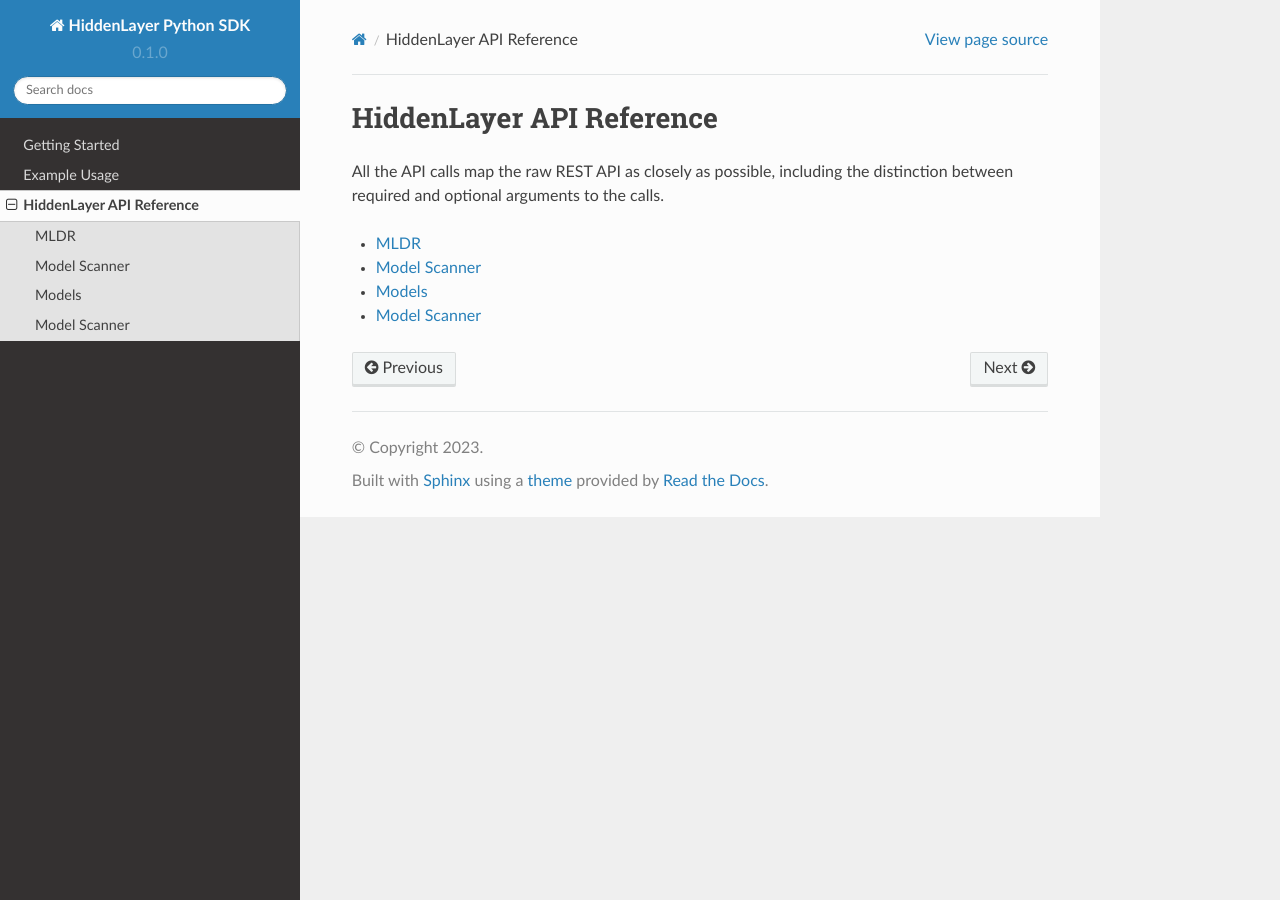
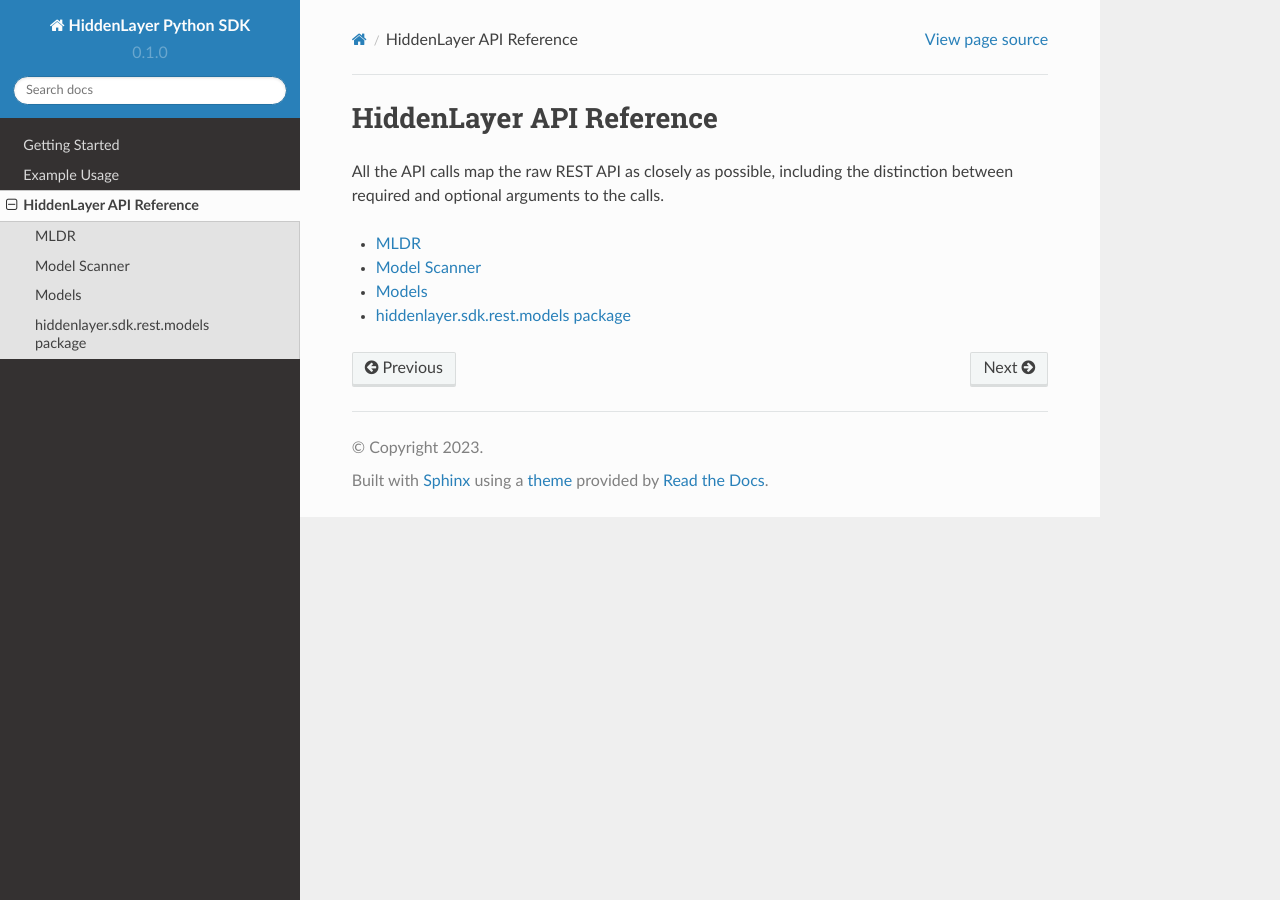
Before and after one commit to hiddenlayerai/hiddenlayer-sdk-python, a Sphinx documentation site: the page built from docs/source/api.rst, in a window 1280 px wide. Built offline with Sphinx 7.4.7 and the Read the Docs theme 2.0.0, drawn with Linux system fonts in a browser that asks for light colours.

Commit message:
revert changes

```diff
--- a/docs/source/api.rst
+++ b/docs/source/api.rst
@@ -12,4 +12,4 @@
 	api/mldr
 	api/model_scanner
 	api/model
-	data_models
+	api/hiddenlayer.sdk.rest.models
--- a/docs/source/data_models.rst
+++ /dev/null
@@ -1,7 +0,0 @@
-.. _data_models:
-
-Model Scanner
--------------
-
-.. py:module:: hiddenlayer.sdk.rest.models
-   :members:
--- a/docs/source/getting-started.md
+++ b/docs/source/getting-started.md
@@ -74,7 +74,7 @@
 
 Specific data models are organized under `hiddenlayer.sdk.rest.models`.
 
-For more information, consult the [Data Models API Reference](data_models.rst).
+For more information, consult the [Data Models API Reference](api/hiddenlayer.sdk.rest.models.rst).
 
 ## Examples
 
```
